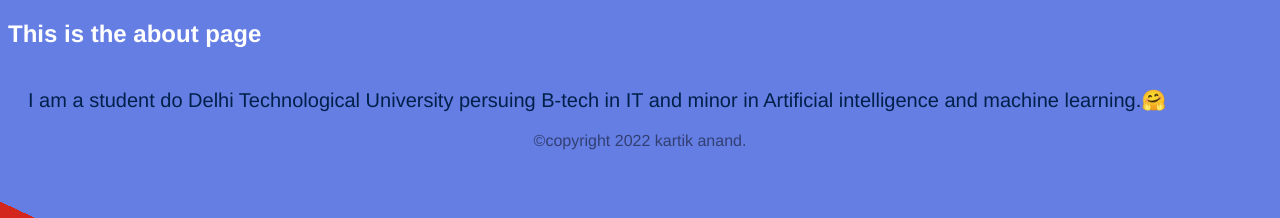
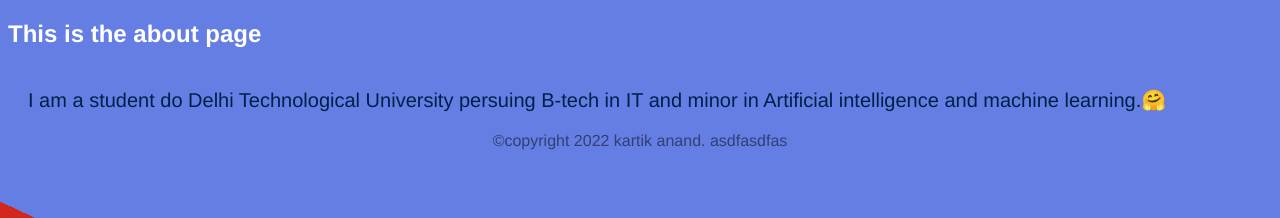
Before and after one commit to kartik201/todo-List, a website: page about.ejs in a window 1280 px wide. Shown: the top 218 px of the page. Drawn offline with nearby package versions, Linux system fonts and the light colour scheme; files that its build step writes are made by us from their sources.

Commit message:
Update footer.ejs

```diff
--- a/footer.ejs
+++ b/footer.ejs
@@ -3,5 +3,6 @@
 
 <footer>
     ©copyright 2022 kartik anand.
+asdfasdfas
 </footer>
 </html>
```
